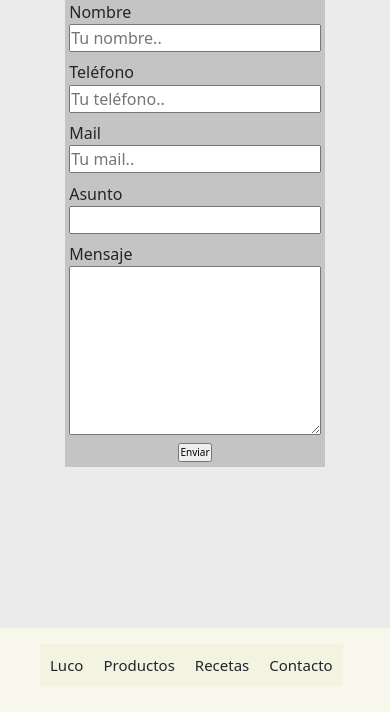
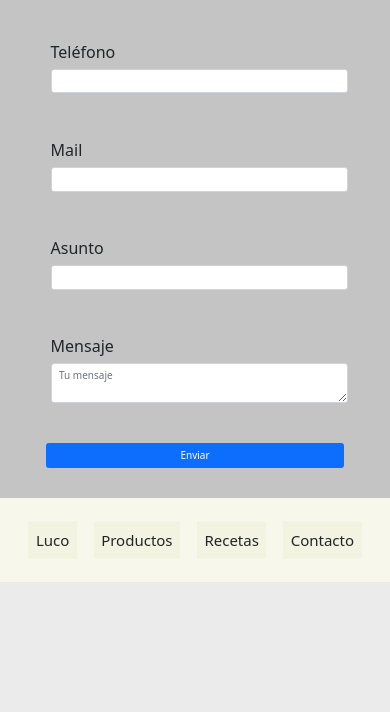
Before and after one commit to MaLuSaEd/Lucomadre, a plain HTML site: page Contacto.html in a window 390 px wide. Shown: the part 262-974 px from the top of the page. After the commit the page ends 844 px from the top, so only its background shows below. Drawn offline with nearby package versions, Linux system fonts and the light colour scheme.

Commit message:
Aplicando bootstrap

```diff
--- a/Contacto.html
+++ b/Contacto.html
@@ -69,69 +69,40 @@
 		<!--Fin de encabezado-->
 		<!--Contacto Cuerpo PPal-->
 
-		<div class="contacto__ppal">
+		<div class="contacto__ppal container">
 
 			<form class="formulario flex__column" action="/form.php" method="get" enctype="text/plain">
 
 				<div class="formulario__header flex__row">ENVIANOS TU MENSAJE</div>
 
-				<div class="formulario__row ">
-					<div class="campo">
-						<div class="campo__nombre">
-							<label for = "name"> Nombre </label>
-						</div>
-
-						<input class="campo__input" type="text" id="name" name="name" placeholder="Tu nombre..">
-
-					</div>
+				<div class=" mb-3 campo">
+					<label for="name" class="form-label">Nombre</label>
+    				<input type="text" class="form-control" id="name">
 				</div>
 
-				<div class="formulario__row ">
-					<div class="campo">
-						<div class="campo__nombre">
-							<label for = "phone"> Teléfono </label>
-						</div>
-						<input class="campo__input" type="number" id="phone" name="phone" placeholder="Tu teléfono..">
-
-					</div>
+				<div class=" mb-3 campo">
+					<label for="phone" class="form-label">Teléfono</label>
+    				<input type="number" class="form-control" id="phone">
 				</div>
 
-				<div class="formulario__row ">
-					<div class="campo ">
-						<div class="campo__nombre">
-							<label for = "mail"> Mail </label>
-						</div>
-
-						<input class="campo__input" type="mail" id="mail" name="mail" placeholder="Tu mail..">
-
-					</div>
+				<div class=" mb-3 campo">
+					<label for="mail" class="form-label">Mail</label>
+    				<input type="mail" class="form-control" id="mail">
 				</div>
 
-				<div class="formulario__row ">
-					<div class="campo ">
-						<div class="campo__nombre">
-							<label for = "asunto"> Asunto </label>
-						</div>
-
-						<input class="campo__input" type="text" id="asunto" name="asunto" >
-
-					</div>
+				<div class="mb-3 campo">
+					<label for="asunto" class="form-label">Asunto</label>
+    				<input type="text" class="form-control" id="asunto">
 				</div>
 
-				<div class="formulario__row ">
-					<div class="campo ">
-						<div class="campo__nombre">
-							<label for = "msj"> Mensaje </label>
-						</div>
+				<div class=" mb-3 campo">
+					<label for="msj" class="form-label">Mensaje</label>
+					<textarea name="mensaje" class="form-control" tabindex="4"
+          placeholder="Tu mensaje" required></textarea>
 
-						<textarea class="campo__imput mensaje" id="msj" name="msj"></textarea>
-
-					</div>
 				</div>
 
-				<div class="enviar flex__row">
-					<input type="reset" value="Enviar">
-				</div>
+				<button type="submit" class="btn btn-primary">Enviar</button>
 			</form>
 
 
--- a/style.css
+++ b/style.css
@@ -120,7 +120,7 @@ footer .wsp__img{
 /*-----CuerposPpals------*/
 /*index*/
 .index__ppal{
-    grid-column: 3 / 11; /*Poscion en la grilla del body*/
+    grid-column: 2 / 12; /*Poscion en la grilla del body*/
     grid-row: 2 / 12; /*Poscion en la grilla del body*/
     display: flex;
     flex-direction: row;
@@ -147,7 +147,7 @@ footer .wsp__img{
 }
 
 .panes__img{
-    width: 100%;
+    width: 50%;
     height: auto;
     /*padding-top: 1em;
     margin-left: 1em;*/
@@ -196,7 +196,7 @@ footer .wsp__img{
 }
 
 .mousse__img{
-    width: 100%;
+    width: 50%;
     height: auto;
     /*padding-top: 1em;*/
     transition: .5s ease;
@@ -220,7 +220,7 @@ footer .wsp__img{
 }
 
 .medialuna__img{
-    width: 100%;
+    width: 50%;
     height: auto;
     transition: .5s ease;
 }
@@ -376,8 +376,8 @@ footer .wsp__img{
 /*---------------------------*/
 /*-------Contacto------------*/
 .contacto__ppal{
-    grid-column: 1 / 14; /*Poscion en la grilla del body*/
-	grid-row: 4 / 10; /*Poscion en la grilla del body*/
+    grid-column: 1 / 13; /*Poscion en la grilla del body*/
+	grid-row: 2 / 12; /*Poscion en la grilla del body*/
     display: flex;
     justify-content: center;
     align-items: center;
@@ -385,7 +385,7 @@ footer .wsp__img{
 }
 .formulario{
     justify-content: space-around;
-    height: 100%;
+    padding: 3em;
     background-color: #C4C4C4;
 }
 .formulario__header{
@@ -398,21 +398,10 @@ footer .wsp__img{
     justify-content: center;
 }
 .campo{
-    display: flex;
-    flex-direction: row;
-    width: 55%;
-    justify-content: space-between;
-    font-size: 2em;
+    font-size: 1.5em;
 }
-.campo__input{
-    width: 20vh;
-}
-.mensaje{
-    height: 20vh;
-}
-.enviar{
-    justify-content: center;
-}
+
+
 /*-------------------*/
 /* Mobile - screen menor que 600px de ancho */
 @media screen and (max-width: 600px) {
@@ -438,11 +427,7 @@ footer .wsp__img{
         align-items: center;
         padding-top: 1em;
     }
-    header .navbar__mobile{
-        display: flex;
-        justify-content: space-around;
-        align-items: center;
-    }
+
     header .logo__mobile__img{
         max-height: 3em;
     }
@@ -465,14 +450,19 @@ footer .wsp__img{
     .mobile nav{
         width: 100%;
     }
-    .mobile ul{
-        justify-content: space-between;
-        align-items: baseline;
+
+    .mobile .menu{
+        padding: 0;
+        margin: 0;
+        justify-content:space-around;
+        width: 100%;
     }
     ul .menu__item{
         background-color: #F3F3E2;
-        padding: 1rem;
         font-size: 1.5rem;
+        text-align: center;
+        padding: 0.5em;
+
     }
     /*------------------*/
     /*-----CuerposPpals------*/
@@ -584,8 +574,8 @@ footer .wsp__img{
     }
     /*Contacto*/
     .contacto__ppal{
-        grid-column: 3 / 11; /*Poscion en la grilla del body*/
-        grid-row: 3 / 10; /*Poscion en la grilla del body*/
+        grid-column: 1 / 13; /*Poscion en la grilla del body*/
+        grid-row: 2 / 12; /*Poscion en la grilla del body*/
         background-color: #C4C4C4;
     }
     .formulario{
```
Also changed, not shown: index.html (+46 -38 lines).
